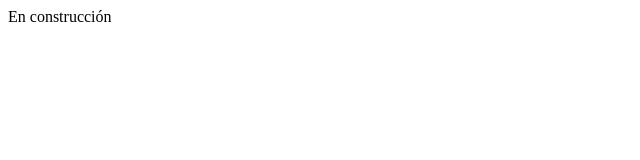
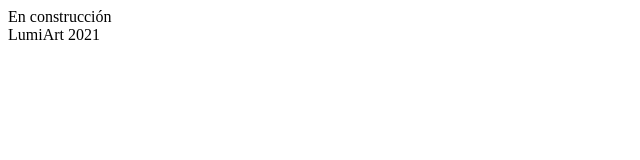
Before and after one commit to a20121248/lumiart-html, a plain HTML site: page index.html in a window 1280 px wide. Shown: the full height of the page, 0-640 px from the left. Drawn offline with Linux system fonts and the light colour scheme.

Commit message:
first commit

```diff
--- a/index.html
+++ b/index.html
@@ -6,4 +6,7 @@
 <body>
 En construcción
 </body>
+<footer>
+LumiArt 2021
+</footer>
 </html>
```
